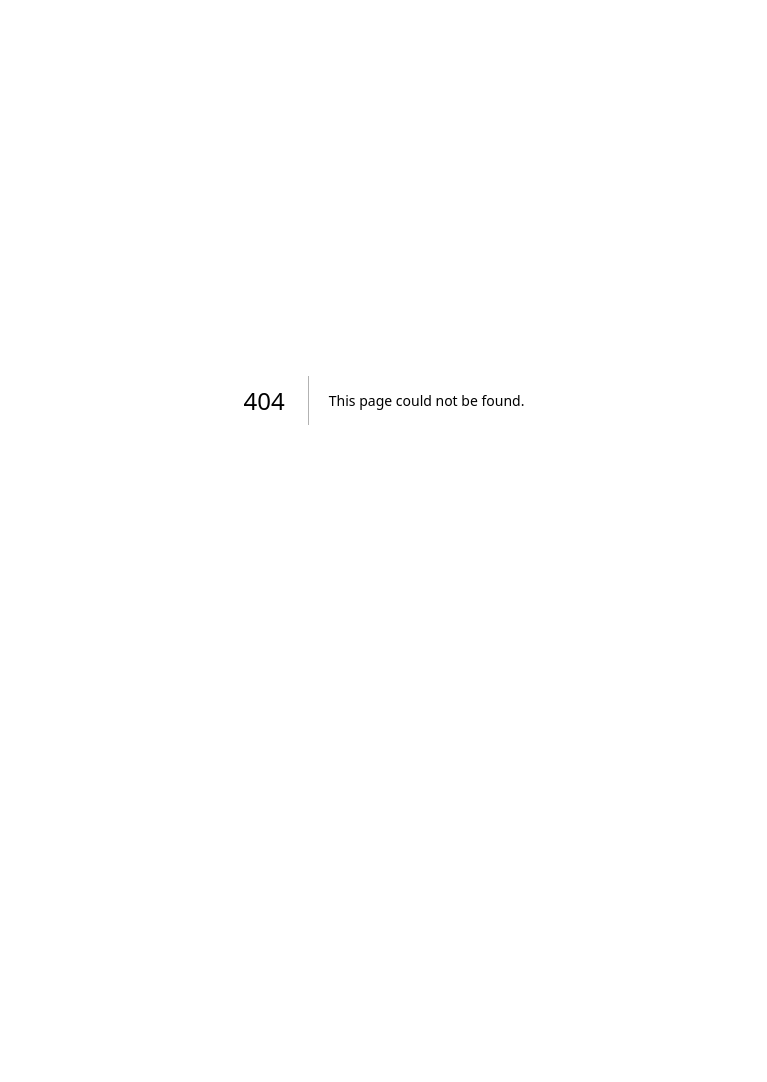
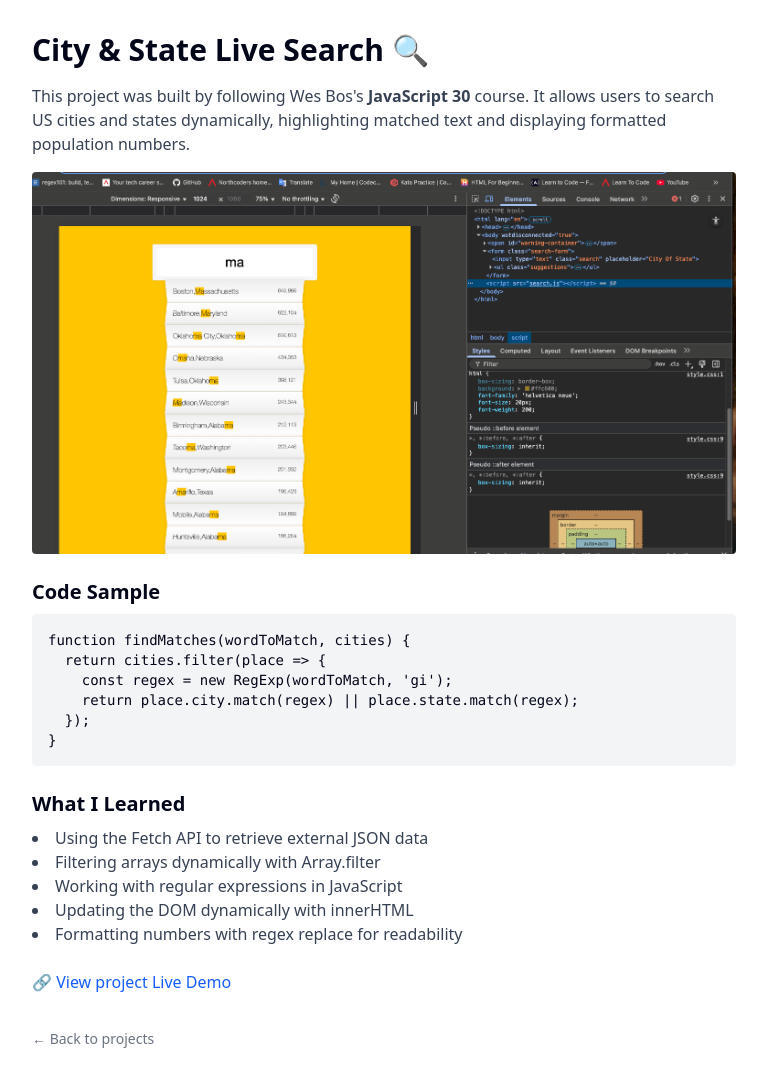
Before and after one commit to CodrutaRisco/my-portofolio, a Next.js app: page /projects/city-state-search in a window 1280 px wide. Before the commit this address had no page. Shown: the whole page, without its empty margins (256-1023 px from the left). Before the commit the page ends 800 px from the top, so only its background shows below. Built offline with nearby package versions, Linux system fonts and the light colour scheme.

Commit message:
add canvas project page , add city state search, add img

```diff
--- /dev/null
+++ b/app/projects/canvas/page.tsx
@@ -0,0 +1,60 @@
+import React from "react";
+import Image from "next/image";
+import Link from "next/link";
+
+export default function CanvasProjectPage() {
+  return (
+    <div className="p-8 max-w-3xl mx-auto">
+      <h1 className="text-3xl font-bold mb-4">Canvas Drawing Project 🎨</h1>
+
+      <p className="mb-4 text-gray-700">
+        This project was built by following Wes Bos's <strong>JavaScript 30</strong> course.
+        It is an interactive drawing app using the HTML5 Canvas API, where colours and brush sizes change dynamically as you draw.
+      </p>
+
+      <Image
+        src="/images/canvas-screenshot.png"
+        alt="Canvas drawing screenshot"
+        width={800}
+        height={400}
+        className="rounded mb-6"
+      />
+
+      <h2 className="text-xl font-semibold mb-2">Code Sample</h2>
+      <pre className="bg-gray-100 p-4 rounded text-sm overflow-x-auto mb-6">
+        <code>
+{`ctx.strokeStyle = \`hsl(\${hue}, 100%, 50%)\`;
+ctx.beginPath();
+ctx.moveTo(lastX, lastY);
+ctx.lineTo(e.offsetX, e.offsetY);
+ctx.stroke();`}
+        </code>
+      </pre>
+
+      <h2 className="text-xl font-semibold mb-2">What I Learned</h2>
+      <ul className="list-disc list-inside text-gray-700 mb-6">
+        <li>Using the HTML5 Canvas API for interactive drawing</li>
+        <li>Working with HSL colour manipulation</li>
+        <li>Handling mouse events to track user input</li>
+        <li>Creating dynamic brush size and colour effects</li>
+      </ul>
+
+      <div className="mt-4">
+        <a
+          href=" https://codrutarisco.github.io/fun-with-html5-canvas/"
+          target="_blank"
+          rel="noopener noreferrer"
+          className="text-blue-600 hover:underline"
+        >
+          🔗 View project Live Demo
+        </a>
+      </div>
+
+      <div className="mt-8">
+        <Link href="/projects">
+          <span className="text-sm text-gray-500 hover:underline">← Back to projects</span>
+        </Link>
+      </div>
+    </div>
+  );
+}
--- /dev/null
+++ b/app/projects/city-state-search/page.tsx
@@ -0,0 +1,62 @@
+import React from "react";
+import Image from "next/image";
+import Link from "next/link";
+
+export default function CityStateSearchProjectPage() {
+  return (
+    <div className="p-8 max-w-3xl mx-auto">
+      <h1 className="text-3xl font-bold mb-4">City & State Live Search 🔍</h1>
+
+      <p className="mb-4 text-gray-700">
+        This project was built by following Wes Bos's <strong>JavaScript 30</strong> course.
+        It allows users to search US cities and states dynamically, highlighting matched text and displaying formatted population numbers.
+      </p>
+
+      <Image
+        src="/images/city-state-search-screenshot.png"
+        alt="City & State Live Search screenshot"
+        width={800}
+        height={400}
+        className="rounded mb-6"
+      />
+
+      <h2 className="text-xl font-semibold mb-2">Code Sample</h2>
+      <pre className="bg-gray-100 p-4 rounded text-sm overflow-x-auto mb-6">
+        <code>
+{`function findMatches(wordToMatch, cities) {
+  return cities.filter(place => {
+    const regex = new RegExp(wordToMatch, 'gi');
+    return place.city.match(regex) || place.state.match(regex);
+  });
+}`}
+        </code>
+      </pre>
+
+      <h2 className="text-xl font-semibold mb-2">What I Learned</h2>
+      <ul className="list-disc list-inside text-gray-700 mb-6">
+        <li>Using the Fetch API to retrieve external JSON data</li>
+        <li>Filtering arrays dynamically with Array.filter</li>
+        <li>Working with regular expressions in JavaScript</li>
+        <li>Updating the DOM dynamically with innerHTML</li>
+        <li>Formatting numbers with regex replace for readability</li>
+      </ul>
+
+      <div className="mt-4">
+        <a
+          href="https://codrutarisco.github.io/city-state-search/"
+          target="_blank"
+          rel="noopener noreferrer"
+          className="text-blue-600 hover:underline"
+        >
+          🔗 View project Live Demo
+        </a>
+      </div>
+
+      <div className="mt-8">
+        <Link href="/projects">
+          <span className="text-sm text-gray-500 hover:underline">← Back to projects</span>
+        </Link>
+      </div>
+    </div>
+  );
+}
--- a/app/projects/page.tsx
+++ b/app/projects/page.tsx
@@ -64,6 +64,22 @@ const projects: Project[] = [
     liveLink: "https://codrutarisco.github.io/flex-panels/",
     detailsPage: "/projects/flex-panels",
   },
+  {
+    title: "Canvas Drawing Project 🎨",
+    description:
+      "An interactive drawing app using HTML5 Canvas and vanilla JavaScript.",
+    link: "https://github.com/CodrutaRisco/fun-with-html5-canvas",
+    liveLink: " https://codrutarisco.github.io/fun-with-html5-canvas/",
+    detailsPage: "/projects/canvas",
+  },
+  {
+    title: "City & State Live Search 🔍",
+    description:
+      "Dynamic search for US cities and states with highlighted matches and formatted population numbers.",
+    link: "https://github.com/CodrutaRisco/city-state-search",
+    liveLink: "https://codrutarisco.github.io/city-state-search/",
+    detailsPage: "/projects/city-state-search",
+  },
 ];
 
 export default function ProjectsPage() {
```
Also changed, not shown: public/images/canvas-screenshot.png (added), public/images/city-state-search-screenshot.png (added).
